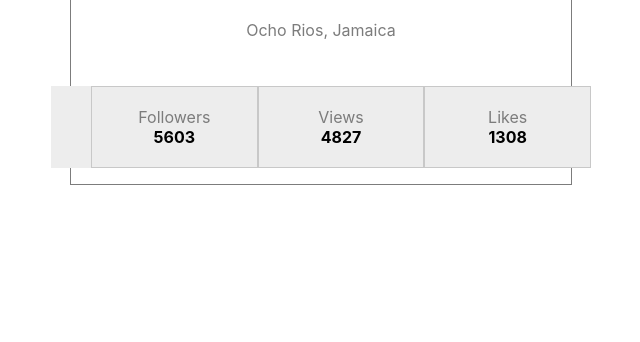
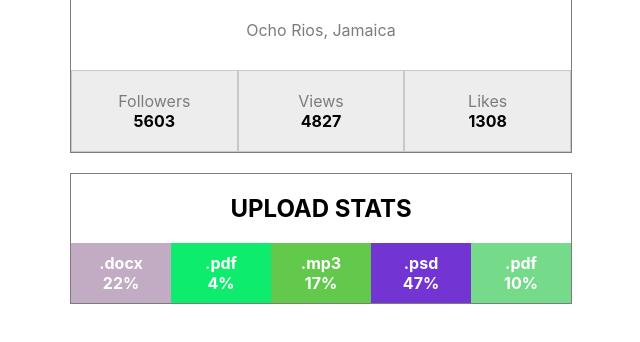
Before and after one commit to JuliaKravchenko8/goit-react-hw-01-components, a React (Create React App) app: page / in a window 1280 px wide. Shown: the part 344-686 px from the top of the page, without its empty margins (319-959 px from the left). Built offline with nearby package versions, Linux system fonts and the light colour scheme.

Commit message:
create statistics

```diff
--- a/src/components/App.jsx
+++ b/src/components/App.jsx
@@ -1,6 +1,8 @@
 import { Profile } from './Profile/Profile';
+import { Statistics } from './Statistics/Statistics';
 
 import user from '../data/user.json';
+import data from '../data/data.json';
 
 export const App = () => {
   return (
@@ -12,6 +14,7 @@ export const App = () => {
         avatar={user.avatar}
         stats={user.stats}
       />
+      <Statistics title="Upload stats" stats={data} />
     </>
   );
 };
--- /dev/null
+++ b/src/components/Statistics/Statistics.jsx
@@ -0,0 +1,40 @@
+import css from './Statistics.module.css';
+import PropTypes from 'prop-types';
+
+const randColor = () => {
+  return (
+    '#' +
+    Math.floor(Math.random() * 16777215)
+      .toString(16)
+      .padStart(6, '0')
+      .toUpperCase()
+  );
+};
+
+export const Statistics = ({ title, stats }) => {
+  return (
+    <section className={css.statistics}>
+      {title && <h2 className={css.title}>{title}</h2>}
+
+      <ul className={css.statList}>
+        {stats.map(statElem => (
+          <li
+            style={{
+              backgroundColor: randColor(),
+              width: `calc(100% / ${stats.length})`,
+            }}
+            key={statElem.id}
+            className={css.item}
+          >
+            <span className={css.label}>{statElem.label}</span>
+            <span className={css.percentage}>{statElem.percentage}%</span>
+          </li>
+        ))}
+      </ul>
+    </section>
+  );
+};
+Statistics.propTypes = {
+  title: PropTypes.string,
+  stats: PropTypes.arrayOf(PropTypes.object),
+};
--- /dev/null
+++ b/src/components/Statistics/Statistics.module.css
@@ -0,0 +1,28 @@
+.statistics {
+  display: flex;
+  flex-direction: column;
+  align-items: center;
+  border: 1px solid rgb(124, 124, 124);
+  width: 500px;
+  margin: 20px auto;
+}
+
+.title {
+  text-transform: uppercase;
+}
+
+.statList {
+  display: flex;
+  flex-direction: row;
+  width: 100%;
+  align-items: center;
+}
+
+.item {
+  display: flex;
+  flex-direction: column;
+  text-align: center;
+  padding: 10px;
+  font-weight: 700;
+  color: rgb(255, 255, 255);
+}
--- /dev/null
+++ b/src/data/data.json
@@ -0,0 +1,7 @@
+[
+  { "id": "id-1", "label": ".docx", "percentage": 22 },
+  { "id": "id-2", "label": ".pdf", "percentage": 4 },
+  { "id": "id-3", "label": ".mp3", "percentage": 17 },
+  { "id": "id-4", "label": ".psd", "percentage": 47 },
+  { "id": "id-5", "label": ".pdf", "percentage": 10 }
+]
--- a/src/index.css
+++ b/src/index.css
@@ -13,3 +13,14 @@ code {
   font-family: source-code-pro, Menlo, Monaco, Consolas, 'Courier New',
     monospace;
 }
+
+ul {
+  margin: 0;
+  padding: 0;
+}
+
+li {
+  margin: 0;
+  padding: 0;
+  list-style-type: none;
+}
```
